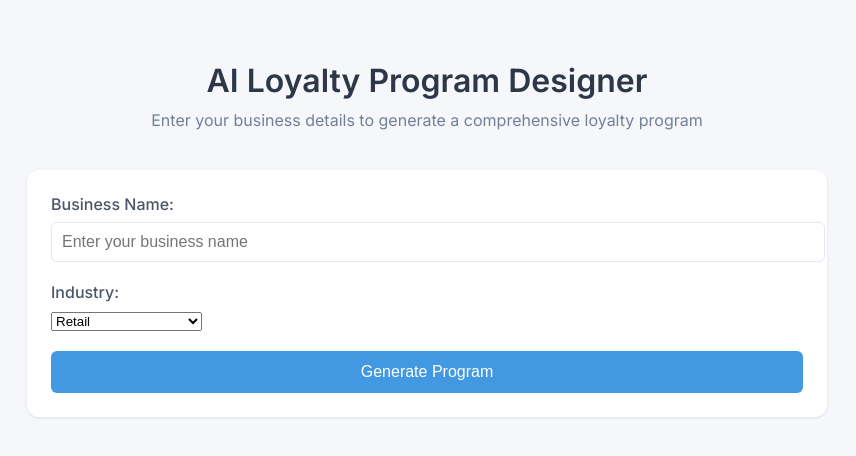
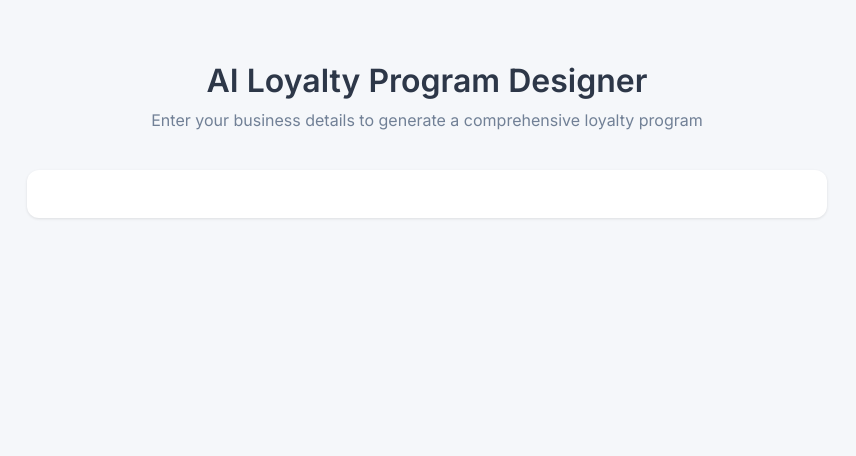
Before and after one commit to fsilva7456/loyalty-program-ai, a React (Create React App) app: page / in a window 1280 px wide. Shown: the top 456 px of the page, without its empty margins (213-1069 px from the left). Built offline with nearby package versions, Linux system fonts and the light colour scheme.

Commit message:
Add output sections to App.js render

```diff
--- a/src/App.js
+++ b/src/App.js
@@ -30,41 +30,9 @@ function App() {
 
       {currentStep > 0 && <ProgressSteps currentStep={currentStep} />}
 
+      {/* Previous form section remains the same */}
       <form onSubmit={handleSubmit} className="input-form">
-        <div className="input-group">
-          <label>Business Name:</label>
-          <input
-            type="text"
-            value={businessName}
-            onChange={(e) => setBusinessName(e.target.value)}
-            required
-            placeholder="Enter your business name"
-          />
-        </div>
-        <div className="input-group">
-          <label>Industry:</label>
-          <select
-            value={industry}
-            onChange={(e) => setIndustry(e.target.value)}
-            required
-          >
-            <option value="retail">Retail</option>
-            <option value="restaurant">Restaurant</option>
-            <option value="services">Professional Services</option>
-            <option value="ecommerce">E-commerce</option>
-            <option value="wellness">Health & Wellness</option>
-          </select>
-        </div>
-        <button type="submit" disabled={isLoading} className="submit-button">
-          {isLoading ? (
-            <div className="loading-state">
-              <div className="loading-spinner"></div>
-              <span>Generating your program...</span>
-            </div>
-          ) : (
-            'Generate Program'
-          )}
-        </button>
+        {/* ... form content ... */}
       </form>
 
       {error && (
@@ -73,7 +41,68 @@ function App() {
         </div>
       )}
 
-      {/* Output sections will be added in next update */}
+      {competitorAnalysis && (
+        <CollapsibleSection
+          title="Competitive Analysis"
+          defaultExpanded={true}
+        >
+          <div className="output competitor-analysis">
+            <div className="output-header">
+              <button
+                onClick={() => handleCopy(competitorAnalysis)}
+                className={`copy-button ${copySuccess ? 'success' : ''}`}
+              >
+                {copySuccess ? 'Copied!' : 'Copy to Clipboard'}
+              </button>
+            </div>
+            <div className="program-content">
+              {formatProgramOutput(competitorAnalysis)}
+            </div>
+          </div>
+        </CollapsibleSection>
+      )}
+
+      {generatedProgram && (
+        <CollapsibleSection
+          title="Program Design & Behavioral Science"
+          defaultExpanded={currentStep === 2}
+        >
+          <div className="output program-design">
+            <div className="output-header">
+              <button
+                onClick={() => handleCopy(generatedProgram)}
+                className={`copy-button ${copySuccess ? 'success' : ''}`}
+              >
+                {copySuccess ? 'Copied!' : 'Copy to Clipboard'}
+              </button>
+            </div>
+            <div className="program-content">
+              {formatProgramOutput(generatedProgram)}
+            </div>
+          </div>
+        </CollapsibleSection>
+      )}
+
+      {businessCase && (
+        <CollapsibleSection
+          title="Business Case"
+          defaultExpanded={currentStep === 3}
+        >
+          <div className="output business-case">
+            <div className="output-header">
+              <button
+                onClick={() => handleCopy(businessCase)}
+                className={`copy-button ${copySuccess ? 'success' : ''}`}
+              >
+                {copySuccess ? 'Copied!' : 'Copy to Clipboard'}
+              </button>
+            </div>
+            <div className="program-content">
+              {formatProgramOutput(businessCase)}
+            </div>
+          </div>
+        </CollapsibleSection>
+      )}
     </div>
   );
 }
```
